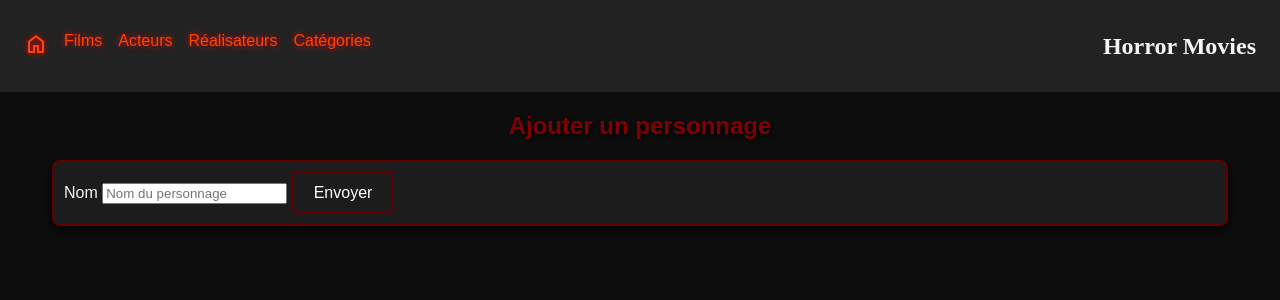
After one commit to jevil77/Cinema, a PHP site: template view/form/addPersonnageForm.php in a window 1280 px wide. The commit adds this page. Shown: the top 300 px of the page. Run offline with PHP 8.4, Linux system fonts and the light colour scheme; the template is opened without the code that fills it, so the values that code supplies are empty.

Commit message:
addReal deleteFilm addPerso

```diff
--- a/index.php
+++ b/index.php
@@ -56,6 +56,9 @@ if(isset($_GET["action"])){
         case "addFilm" :$ctrlCinema->addFilm(); break;
         case "addRealisateurForm" :$ctrlCinema->addRealisateurForm();break;
         case "addRealisateur":$ctrlCinema->addRealisateur();break;
+        case "deleteFilm":$ctrlCinema->deleteFilm($id);break;
+        case "addPersonnageForm":$ctrlCinema->addPersonnageForm();break;
+        case "addPersonnage":$ctrlCinema->addPersonnage($id);break;
 
 
         // Quand vous faites une requête dans lequel on a un élément variable (comme ici l'id de l'acteur), il faut bien faire un "prepare" (et pas un "query") pour ensuite faire un "execute"
--- /dev/null
+++ b/view/form/addPersonnageForm.php
@@ -0,0 +1,86 @@
+<?php ob_start();?>
+
+<!DOCTYPE html>
+<html lang="en">
+<head>
+    <meta charset="UTF-8">
+    <meta name="viewport" content="width=device-width, initial-scale=1.0">
+    <link rel="stylesheet" href="public/css/style.css">
+    <title>Document</title>
+</head>
+<body>
+
+<style>
+
+
+
+.form {
+  width: 90%;
+  margin: 20px auto;
+  padding: 10px;
+  border-collapse: collapse;
+  background-color: #1c1c1c; /* Fond sombre des tableaux */
+  border: 2px solid #600000; /* Bordures rouges foncées */
+  box-shadow: 0px 4px 10px rgba(0, 0, 0, 0.8);
+  border-radius: 8px;
+}
+
+
+.btn{background-color: #1c1c1c; /* Fond sombre des tableaux */
+border: 2px solid #600000; /* Bordures rouges foncées */}
+
+.btn:hover {
+  background-color: #800000; /* Rouge plus vif */
+  border-color: #ff0000; /* Bordure plus vive */
+}
+
+
+
+
+
+</style>
+
+</body>
+</html>
+
+<div class="form">
+<form action="index.php?action=addPersonnage" method="POST" class="categorie-form">
+    <label for="nom">Nom</label>
+    <input name="nom" id="nom" type="text" placeholder="Nom du personnage" required>
+
+    <input type="submit" name="submit" value="Envoyer" class="btn">
+</form>
+
+
+
+
+
+
+
+
+
+
+
+
+
+
+
+
+
+
+
+
+
+
+
+
+
+
+
+
+<?php
+$titre = "Ajouter un personnage";
+$titre_secondaire = "Ajouter un personnage";
+$contenu = ob_get_clean();                 // Efface le contenu du tampon de sortie actif
+require "view/template.php";
+// Inclut un template (modèle) qui doit être responsable de l'affichage final de la page
```
Also changed, not shown: controller/CinemaController.php (+134 -36 lines), view/detailActeur.php (+7 -8 lines), view/detailFilm.php (+8 -1 lines).
